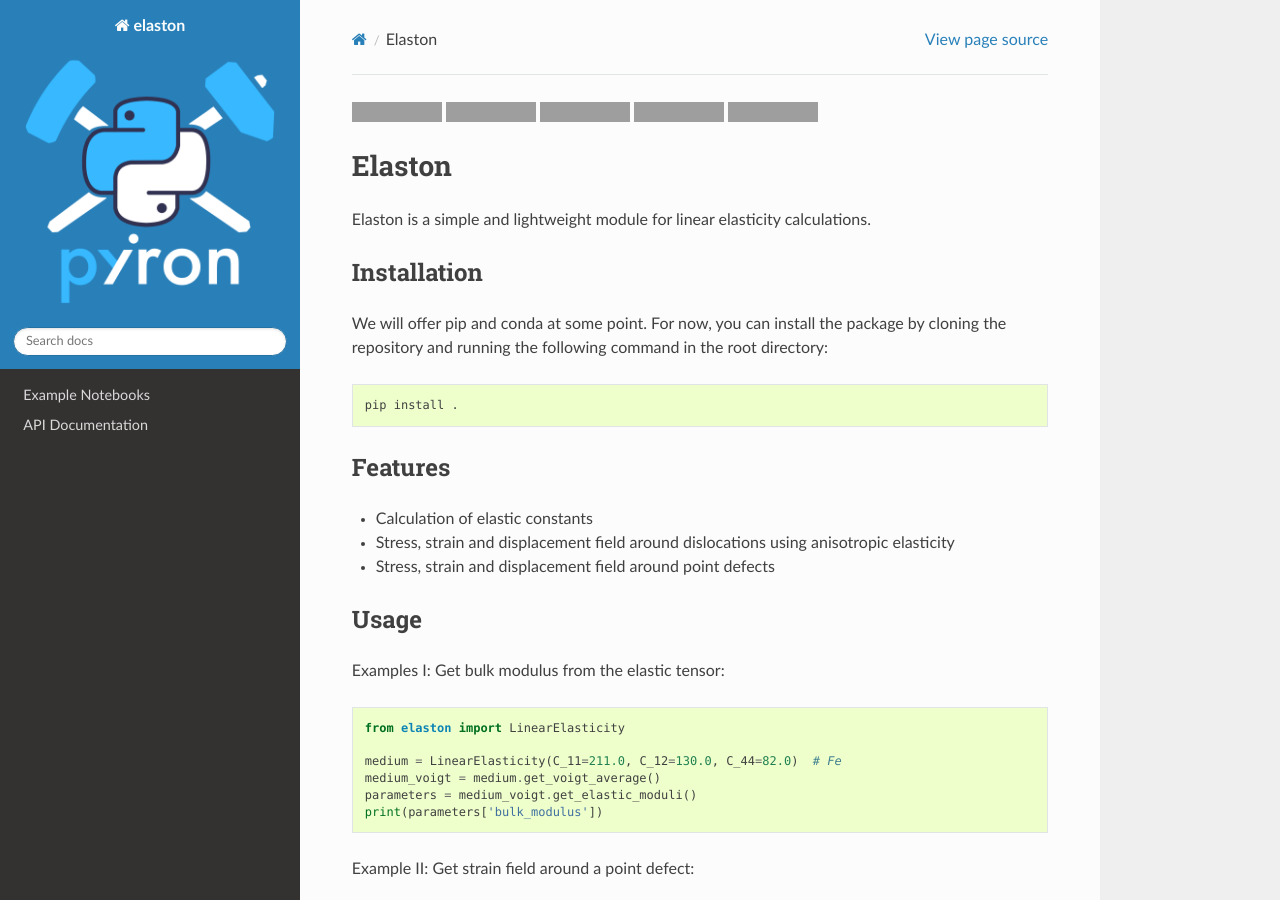
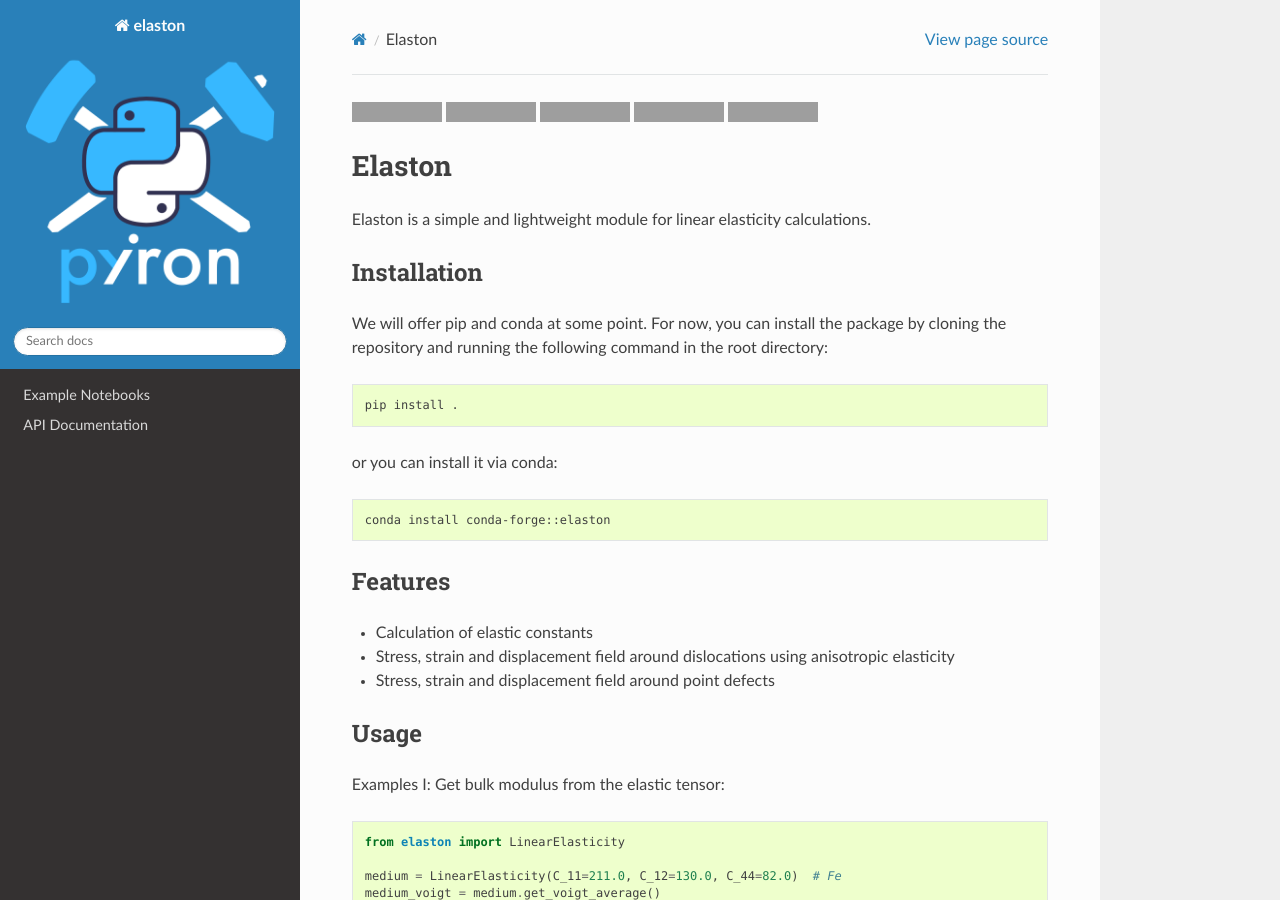
Before and after one commit to pyiron/elaston, a Sphinx documentation site: the page built from docs/README.md, in a window 1280 px wide and 900 px high, cut to the strip 0-900 px from the top of the window. Built offline with Sphinx 7.4.7 and the Read the Docs theme 3.1.0, drawn with Linux system fonts in a browser that asks for light colours; the version number could not be read and is left out; grey boxes are pictures that could not be loaded.

Commit message:
Add conda installation instructions
Added conda installation instructions to README.

````diff
--- a/docs/README.md
+++ b/docs/README.md
@@ -14,6 +14,12 @@ We will offer pip and conda at some point. For now, you can install the package
 
 ```bash
 pip install .
+```
+
+or you can install it via conda:
+
+```bash
+conda install conda-forge::elaston
 ```
 
 ## Features
````
